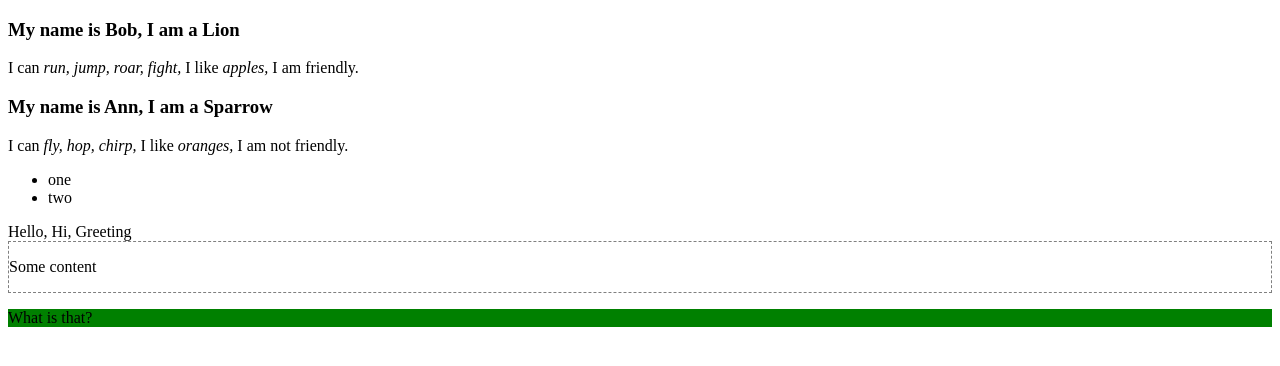
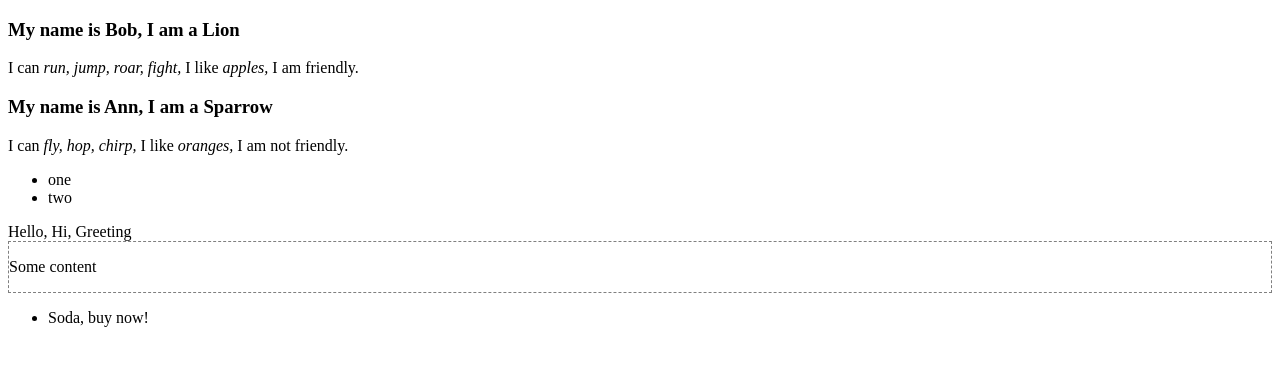
Before and after one commit to Yurimcalex/react-sandbox, a React (Vite) app: page / in a window 1280 px wide. Shown: the top 366 px of the page. Built offline with nearby package versions, Linux system fonts and the light colour scheme.

Commit message:
Use ShoppingList component

```diff
--- a/src/du/DU.jsx
+++ b/src/du/DU.jsx
@@ -2,6 +2,7 @@ import Animal from './Animal.jsx';
 import NotesList from './NotesList.jsx';
 import FancyBorder from './FancyBorder.jsx';
 import FancyBackground from './FancyBackground.jsx';
+import ShoppingList from './ShoppingList.jsx';
 
 export default function DU() {
 	return (
@@ -40,9 +41,16 @@ export default function DU() {
 				<p>Some content</p>
 			</FancyBorder>
 
-			<FancyBackground>
+			{/*<FancyBackground>
 				<p>What is that?</p>
-			</FancyBackground>
+			</FancyBackground>*/}
+
+			<ShoppingList
+				list={[
+					{name: 'Soda', isUrgent: true},
+					{name: 'Chips', purchased: true}
+				]}
+			/>
 		</div>
 	);
 }
```
